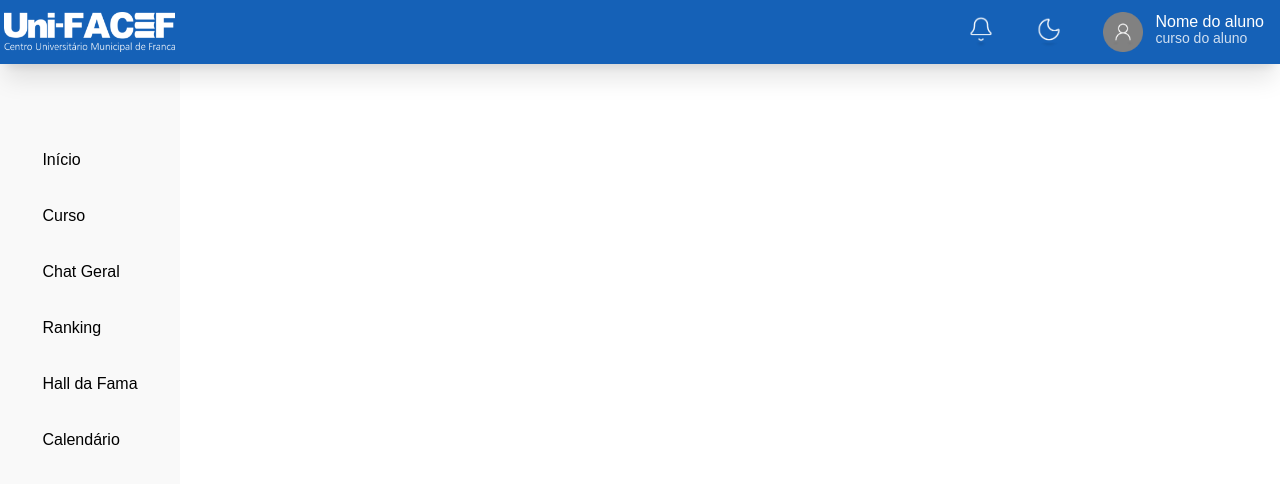
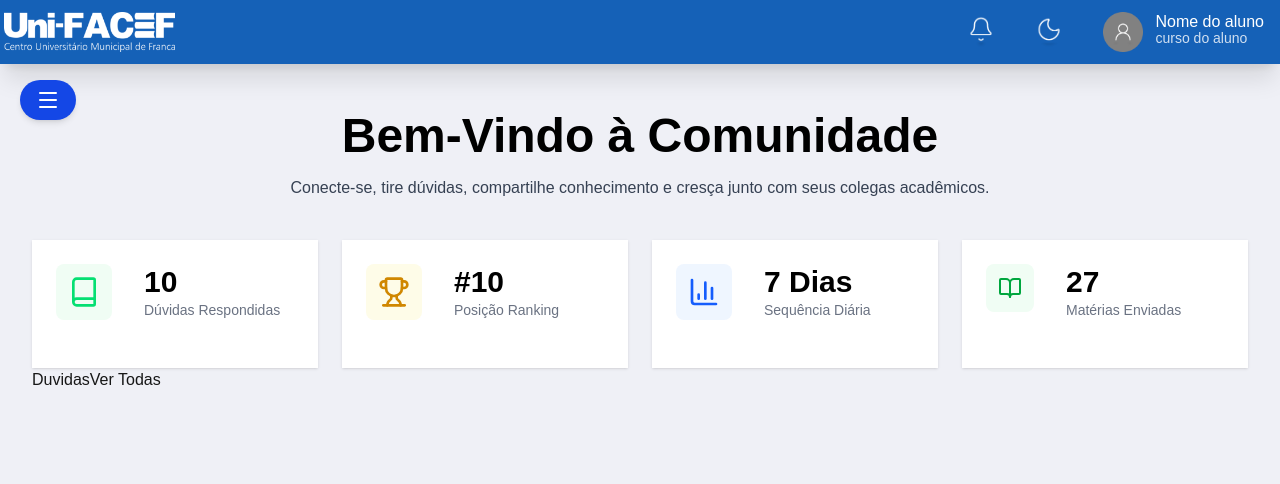
Before and after one commit to Hugo-Ferrari/FORUM-FACEF, a Next.js app: page / in a window 1280 px wide. Shown: the top 484 px of the page. Built offline with nearby package versions, Linux system fonts and the light colour scheme.

Commit message:
fazendo bloco de duvidas, ranking, materias enviada

```diff
--- /dev/null
+++ b/src/app/components/Block.tsx
@@ -0,0 +1,50 @@
+import { BarChart3, Book, BookOpen, Trophy } from "lucide-react";
+import Duvidas from "./Duvidas";
+
+interface BlockProps {
+    tipo: "duvidas" | "ranking" | "sequencia" | "materias";
+    valor: number | string;
+}
+
+function Block({ tipo, valor }: BlockProps) {
+    const icones = {
+        duvidas: <Book className="size-8 text-green-400" />,
+        ranking: <Trophy className="size-8 text-yellow-600" />,
+        sequencia: <BarChart3 className="size-8 text-blue-600" />,
+        materias: <BookOpen className="text-green-600" />
+    };
+
+
+    const titulos = {
+        duvidas: "Dúvidas Respondidas",
+        ranking: "Posição Ranking",
+        sequencia: "Sequência Diária",
+        materias: "Matérias Enviadas"
+    };
+    const bgClasses={
+        duvidas: "bg-green-50",
+        ranking: "bg-yellow-50",
+        sequencia: "bg-blue-50",
+        materias: "bg-green-50"
+    }
+
+    return (
+       <div className="bg-white p-6 shadow-sm grid lg:grid-cols-4 w-full max-w-5xl mx-auto h-32 ">
+            <div className=" flex justify-between items-start">
+                <div className={`p-3 rounded-lg ${bgClasses[tipo]}`}>
+                    {icones[tipo]}
+                </div>
+                <div className="flex flex-col justify-center ml-8">
+                    <span className="text-3xl font-bold text-black ">
+                        {tipo === "sequencia" ? `${valor} Dias` : valor}
+                    </span>
+                    <span className="text-gray-500 text-sm whitespace-nowrap m">
+                        {titulos[tipo]}
+                    </span>
+                </div>
+            </div>
+        </div>
+    );
+}
+
+export default Block;
--- /dev/null
+++ b/src/app/components/CaixaDuvida.tsx
@@ -0,0 +1,25 @@
+import { LucideIcon } from "lucide-react"
+
+
+
+ interface CardDuvidas{
+    id:string
+    nome:string
+    duv:string
+    curso:string
+    ano:string|Number
+    resposta:boolean
+    mensagem:Number
+    icon:LucideIcon
+    iconBg: string;
+
+ }
+function DuvUsuario(){
+
+    return(
+       <div>
+
+       </div>
+    )
+}
+export default DuvUsuario;
--- /dev/null
+++ b/src/app/components/Duvidas.tsx
@@ -0,0 +1,12 @@
+
+
+
+function Duvidas(){
+return(
+    <div className=" flex">
+        <h1>Duvidas</h1>
+        <button> Ver Todas</button>
+    </div>
+)
+}
+export default Duvidas;
--- /dev/null
+++ b/src/app/components/Fundo.tsx
@@ -0,0 +1,37 @@
+
+
+import React, { JSX } from 'react';
+import Block from './Block';
+import Duvidas from './Duvidas';
+interface FundoProps {
+    indicadores: Record<string, number | string | undefined | null>;
+}
+
+
+function Fundo({ indicadores }: FundoProps): JSX.Element {
+
+    return (
+
+        <div className='bg-[#EFF0F6] min-h-screen'>
+
+            <div className='flex flex-col justify-center items-center p-8'>
+                <h1 className='mt-20 text-black font-extrabold text-5xl'>Bem-Vindo à Comunidade</h1>
+                <p className='text-gray-700  mt-4 text-center'>
+                    Conecte-se, tire dúvidas, compartilhe conhecimento e cresça junto com seus colegas acadêmicos.
+                </p>
+                <div className='mt-10 w-full max-w-7xl mx-auto grid grid-cols-1 sm:grid-cols-2 lg:grid-cols-4 gap-6'>
+                    <Block tipo = "duvidas" valor = {10}/>
+                    <Block tipo = "ranking" valor = "#10"/>
+                    <Block tipo = "sequencia" valor = {7}/>
+                    <Block tipo = "materias" valor = {27}/>
+                </div>
+
+                    <div className='mt- w-full'>
+                        <Duvidas />
+                    </div>
+            </div>
+        </div>
+    );
+}
+
+export default Fundo;
--- a/src/app/components/NavLateral.tsx
+++ b/src/app/components/NavLateral.tsx
@@ -1,17 +1,29 @@
-import React from 'react'
+"use client"
+import { Book, Calendar, CircleStar, House, Logs, Menu, MessageSquareText, Trophy } from 'lucide-react'
+import React, { useState } from 'react'
+function NavLateral() {
+    const [abrir, setAbrir] = useState(false)
+    const handclick = () => {
+        setAbrir(!abrir)
+    }
+    return (
+        <div>
+            <button onClick={handclick}
+                className="fixed top-20 left-5 z-50 flex items-center gap-2 bg-blue-700 text-white px-4 py-2 rounded-full shadow-md hover:bg-blue-700 hover:scale-105 transition-all duration-300">
+                {abrir ?  <Logs/> : <Menu/> }
+            </button>
+            <nav className={` z-40 fixed top-0 left-0 h-full w-64 text-black p-6 transform transition-transform duration-300 ${abrir ? "translate-x-0" : "-translate-x-full"}`}>
+                <ul className="space-y-4 mr-auto ml-auto mt-15 pt-20 ">
+                    <li className="hover:bg-[rgba(21,97,183,0.2)] transition-colors duration-200 p-2 rounded-lg cursor-  hover:text-blue-500 flex gap-1"><House size={20}/>Início</li>
+                    <li className="hover:bg-[rgba(21,97,183,0.2)] transition-colors duration-200 p-2 rounded-lg cursor-  hover:text-blue-500 flex gap-1"> <Book size={20}/>Curso</li>
+                    <li className="hover:bg-[rgba(21,97,183,0.2)] transition-colors duration-200 p-2 rounded-lg cursor-  hover:text-blue-500 flex gap-1"><MessageSquareText size={20}/>Chat Geral</li>
+                    <li className="hover:bg-[rgba(21,97,183,0.2)] transition-colors duration-200 p-2 rounded-lg cursor-  hover:text-blue-500 flex gap-1"><Trophy size={20}/>Ranking</li>
+                    <li className="hover:bg-[rgba(21,97,183,0.2)] transition-colors duration-200 p-2 rounded-lg cursor-  hover:text-blue-500 flex gap-1"><CircleStar size={20}/>Hall da Fama</li>
+                    <li className="hover:bg-[rgba(21,97,183,0.2)] transition-colors duration-200 p-2 rounded-lg cursor-  hover:text-blue-500 flex gap-1"><Calendar size={20}/>Calendário</li>
 
-function NavLateral() {
-    return (
-        <nav className="w-45 h-screen bg-[#F9F9F9] text-black  flex flex-col justify-between">
-            <ul className="space-y-4 mr-auto ml-auto mt-15 pt-20 ">
-                <li className="hover:bg-[rgba(21,97,183,0.2)] transition-colors duration-200 p-2 rounded-lg cursor-  hover:text-blue-500">Início</li> {/*preciso colocar os simbolos a colocar uma referencia para ser acessado */}
-                <li className="hover:bg-[rgba(21,97,183,0.2)] transition-colors duration-200 p-2 rounded-lg cursor-  hover:text-blue-500">Curso</li> {/* colocar opacidade no bg */}
-                <li className="hover:bg-[rgba(21,97,183,0.2)] transition-colors duration-200 p-2 rounded-lg cursor-  hover:text-blue-500">Chat Geral</li>
-                <li className="hover:bg-[rgba(21,97,183,0.2)] transition-colors duration-200 p-2 rounded-lg cursor-  hover:text-blue-500">Ranking</li>
-                <li className="hover:bg-[rgba(21,97,183,0.2)] transition-colors duration-200 p-2 rounded-lg cursor-  hover:text-blue-500">Hall da Fama</li>
-                <li className="hover:bg-[rgba(21,97,183,0.2)] transition-colors duration-200 p-2 rounded-lg cursor-  hover:text-blue-500">Calendário</li>
-            </ul>
-        </nav>
+                </ul>
+            </nav>
+        </div>
     )
 }
 
--- /dev/null
+++ b/src/app/components/PagInicial.tsx
@@ -0,0 +1,18 @@
+import React from 'react'
+import Nav from './Nav'
+import NavLateral from './NavLateral'
+import Fundo from './Fundo'
+
+
+function PagInicial() {
+  return (
+    <div>
+        <Nav/>
+        <NavLateral/>
+       <Fundo/>
+
+    </div>
+  )
+}
+
+export default PagInicial
--- a/src/app/page.tsx
+++ b/src/app/page.tsx
@@ -1,13 +1,11 @@
-import Image from "next/image";
-import Nav from "./components/Nav";
-import NavLateral from "./components/NavLateral";
+
+import PagInicial from "./components/PagInicial";
 
 
 export default function Home() {
   return (
     <div>
-      <Nav/>
-      <NavLateral/>
+      <PagInicial/>
     </div>
   );
 }
```
Also changed, not shown: package.json (+7 -6 lines), src/app/components/Nav.tsx (+1 -9 lines), 1 other file (tests, documents, lock files or other folders).
